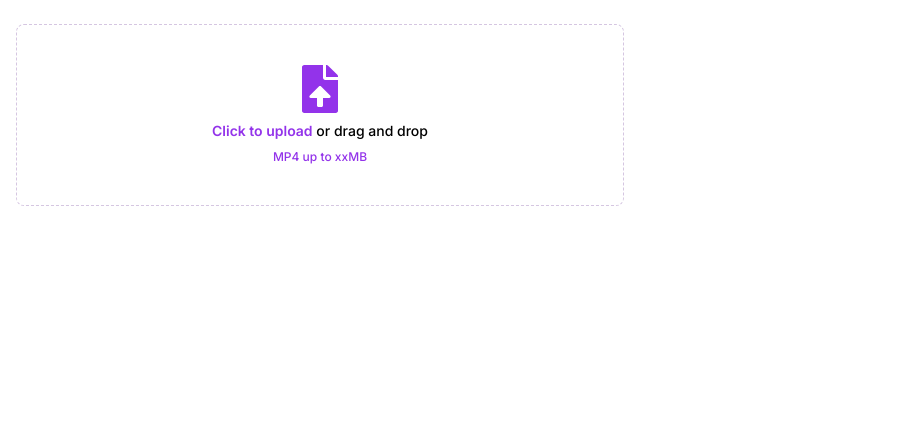
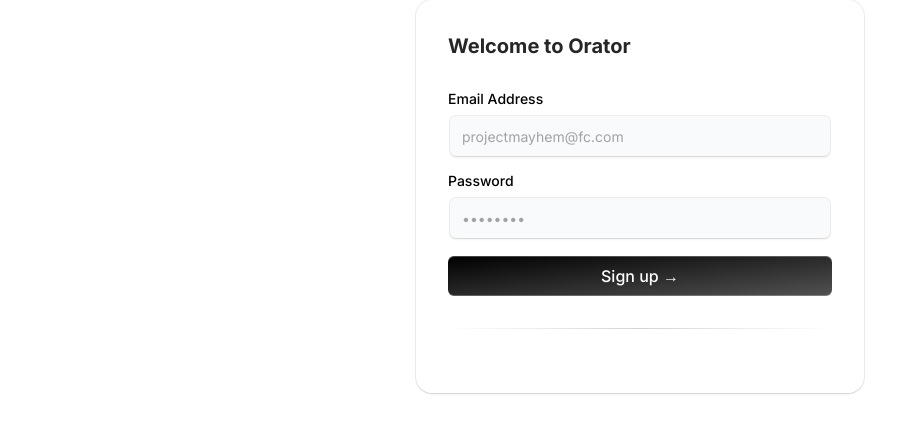
Before and after one commit to ArshiaZr/orator, a Next.js app in the folder client/: page / in a window 1280 px wide. Shown: the top 432 px of the page, without its empty margins (0-912 px from the left). Built offline with nearby package versions, Linux system fonts and the light colour scheme.

Commit message:
Update dependencies and add new components and plugins, login form

```diff
--- a/client/jsconfig.json
+++ b/client/jsconfig.json
@@ -1,5 +1,6 @@
 {
   "compilerOptions": {
+    "jsx": "react",
     "paths": {
       "@/*": ["./src/*"]
     }
--- a/client/package.json
+++ b/client/package.json
@@ -10,9 +10,12 @@
   },
   "dependencies": {
     "@radix-ui/react-icons": "^1.3.0",
+    "@radix-ui/react-label": "^2.0.2",
     "@radix-ui/react-slot": "^1.0.2",
+    "@tabler/icons-react": "^3.3.0",
     "class-variance-authority": "^0.7.0",
     "clsx": "^2.1.1",
+    "framer-motion": "^11.1.7",
     "lucide-react": "^0.378.0",
     "next": "14.1.4",
     "react": "^18",
--- a/client/src/app/page.js
+++ b/client/src/app/page.js
@@ -1,6 +1,7 @@
 import Upload from "@/components/upload";
+import SignupForm from "@/components/signup";
 export default function Home() {
   return (
-    <Upload/>
+    <SignupForm/>
   );
 }
--- /dev/null
+++ b/client/src/components/signup.jsx
@@ -0,0 +1,61 @@
+"use client";
+import React, { useState } from "react";
+import { Label } from "./ui/label";
+import { Input } from "./ui/input";
+import { cn } from "../../utils/cn";
+
+
+// Component to wrap label and input elements
+const LabelInputContainer = ({ children, className }) => {
+  return (
+    <div className={cn("flex flex-col space-y-2 w-full", className)}>
+      {children}
+    </div>
+  );
+};
+
+// Component for displaying a dynamic gradient below the button
+const BottomGradient = () => {
+  return (
+    <>
+      <span className="group-hover:opacity-100 block transition duration-500 opacity-0 absolute h-px w-full -bottom-px inset-x-0 bg-gradient-to-r from-transparent via-cyan-500 to-transparent" />
+      <span className="group-hover:opacity-100 blur-sm block transition duration-500 opacity-0 absolute h-px w-1/2 mx-auto -bottom-px inset-x-10 bg-gradient-to-r from-transparent via-indigo-500 to-transparent" />
+    </>
+  );
+};
+
+export default function SignupForm() {
+    const [email, setEmail] = useState(null);
+    const [password, setPassword] = useState(null);
+
+    const handleSubmit = (e) => {
+    e.preventDefault();
+  };
+
+  return (
+    <div className="max-w-md w-full mx-auto rounded-none md:rounded-2xl p-4 md:p-8 shadow-input bg-white dark:bg-black">
+      <h2 className="font-bold text-xl text-neutral-800 dark:text-neutral-200">
+        Welcome to Orator
+      </h2>
+      <form className="my-8" onSubmit={handleSubmit}>
+        <LabelInputContainer className="mb-4">
+          <Label htmlFor="email">Email Address</Label>
+          <Input id="email" placeholder="projectmayhem@fc.com" type="email" onChange={e => setEmail(e.target.value)} />
+        </LabelInputContainer>
+        <LabelInputContainer className="mb-4">
+          <Label htmlFor="password">Password</Label>
+          <Input id="password" placeholder="••••••••" type="password" onChange={e => setPassword(e.target.value)} />
+        </LabelInputContainer>
+
+        <button
+          className="bg-gradient-to-br from-black to-neutral-600 block w-full text-white rounded-md h-10 font-medium shadow-[0px_1px_0px_0px_#ffffff40_inset,0px_-1px_0px_0px_#ffffff40_inset] dark:shadow-[0px_1px_0px_0px_var(--zinc-800)_inset,0px_-1px_0px_0px_var(--zinc-800)_inset]"
+          type="submit"
+        >
+          Sign up &rarr;
+          <BottomGradient />
+        </button>
+        <div className="bg-gradient-to-r from-transparent via-neutral-300 to-transparent my-8 h-[1px] w-full" />
+        </form>
+      </div>
+  );
+}
--- /dev/null
+++ b/client/src/components/ui/input.tsx
@@ -0,0 +1,60 @@
+"use client";
+import * as React from "react";
+import { cn } from "../../../utils/cn";
+import { useMotionTemplate, useMotionValue, motion } from "framer-motion";
+
+export interface InputProps
+  extends React.InputHTMLAttributes<HTMLInputElement> {}
+
+const Input = React.forwardRef<HTMLInputElement, InputProps>(
+  ({ className, type, ...props }, ref) => {
+    const radius = 100; // change this to increase the rdaius of the hover effect
+    const [visible, setVisible] = React.useState(false);
+
+    let mouseX = useMotionValue(0);
+    let mouseY = useMotionValue(0);
+
+    function handleMouseMove({ currentTarget, clientX, clientY }: any) {
+      let { left, top } = currentTarget.getBoundingClientRect();
+
+      mouseX.set(clientX - left);
+      mouseY.set(clientY - top);
+    }
+    return (
+      <motion.div
+        style={{
+          background: useMotionTemplate`
+        radial-gradient(
+          ${visible ? radius + "px" : "0px"} circle at ${mouseX}px ${mouseY}px,
+          var(--blue-500),
+          transparent 80%
+        )
+      `,
+        }}
+        onMouseMove={handleMouseMove}
+        onMouseEnter={() => setVisible(true)}
+        onMouseLeave={() => setVisible(false)}
+        className="p-[2px] rounded-lg transition duration-300 group/input"
+      >
+        <input
+          type={type}
+          className={cn(
+            `flex h-10 w-full border-none bg-gray-50 dark:bg-zinc-800 text-black dark:text-white shadow-input rounded-md px-3 py-2 text-sm  file:border-0 file:bg-transparent
+          file:text-sm file:font-medium placeholder:text-neutral-400 dark:placeholder-text-neutral-600
+          focus-visible:outline-none focus-visible:ring-[2px]  focus-visible:ring-neutral-400 dark:focus-visible:ring-neutral-600
+           disabled:cursor-not-allowed disabled:opacity-50
+           dark:shadow-[0px_0px_1px_1px_var(--neutral-700)]
+           group-hover/input:shadow-none transition duration-400
+           `,
+            className
+          )}
+          ref={ref}
+          {...props}
+        />
+      </motion.div>
+    );
+  }
+);
+Input.displayName = "Input";
+
+export { Input };
--- /dev/null
+++ b/client/src/components/ui/label.tsx
@@ -0,0 +1,24 @@
+// Label component extends from shadcnui - https://ui.shadcn.com/docs/components/label
+
+"use client";
+import * as React from "react";
+import * as LabelPrimitive from "@radix-ui/react-label";
+
+import { cn } from "../../../utils/cn";
+
+const Label = React.forwardRef<
+  React.ElementRef<typeof LabelPrimitive.Root>,
+  React.ComponentPropsWithoutRef<typeof LabelPrimitive.Root>
+>(({ className, ...props }, ref) => (
+  <LabelPrimitive.Root
+    ref={ref}
+    className={cn(
+      "text-sm font-medium text-black dark:text-white leading-none peer-disabled:cursor-not-allowed peer-disabled:opacity-70",
+      className
+    )}
+    {...props}
+  />
+));
+Label.displayName = LabelPrimitive.Root.displayName;
+
+export { Label };
--- a/client/tailwind.config.js
+++ b/client/tailwind.config.js
@@ -1,10 +1,18 @@
+const defaultTheme = require("tailwindcss/defaultTheme");
+const colors = require("tailwindcss/colors");
+const {
+  default: flattenColorPalette,
+} = require("tailwindcss/lib/util/flattenColorPalette");
+
 /** @type {import('tailwindcss').Config} */
 module.exports = {
   content: [
     "./src/pages/**/*.{js,ts,jsx,tsx,mdx}",
     "./src/components/**/*.{js,ts,jsx,tsx,mdx}",
     "./src/app/**/*.{js,ts,jsx,tsx,mdx}",
+    "./src/**/*.{ts,tsx}"
   ],
+  darkMode: "class",
   theme: {
     extend: {
       backgroundImage: {
@@ -12,7 +20,21 @@
         "gradient-conic":
           "conic-gradient(from 180deg at 50% 50%, var(--tw-gradient-stops))",
       },
+      boxShadow: {
+        input: `0px 2px 3px -1px rgba(0,0,0,0.1), 0px 1px 0px 0px rgba(25,28,33,0.02), 0px 0px 0px 1px rgba(25,28,33,0.08)`,
+      },
     },
   },
-  plugins: [require("tailwindcss-animate")],
+  plugins: [require("tailwindcss-animate"), addVariablesForColors],
 };
+
+function addVariablesForColors({ addBase, theme }) {
+  let allColors = flattenColorPalette(theme("colors"));
+  let newVars = Object.fromEntries(
+    Object.entries(allColors).map(([key, val]) => [`--${key}`, val])
+  );
+
+  addBase({
+    ":root": newVars,
+  });
+}
--- /dev/null
+++ b/client/utils/cn.ts
@@ -0,0 +1,6 @@
+import { ClassValue, clsx } from "clsx";
+import { twMerge } from "tailwind-merge";
+
+export function cn(...inputs: ClassValue[]) {
+  return twMerge(clsx(inputs));
+}
```
Also changed, not shown: 1 other file (tests, documents, lock files or other folders).
